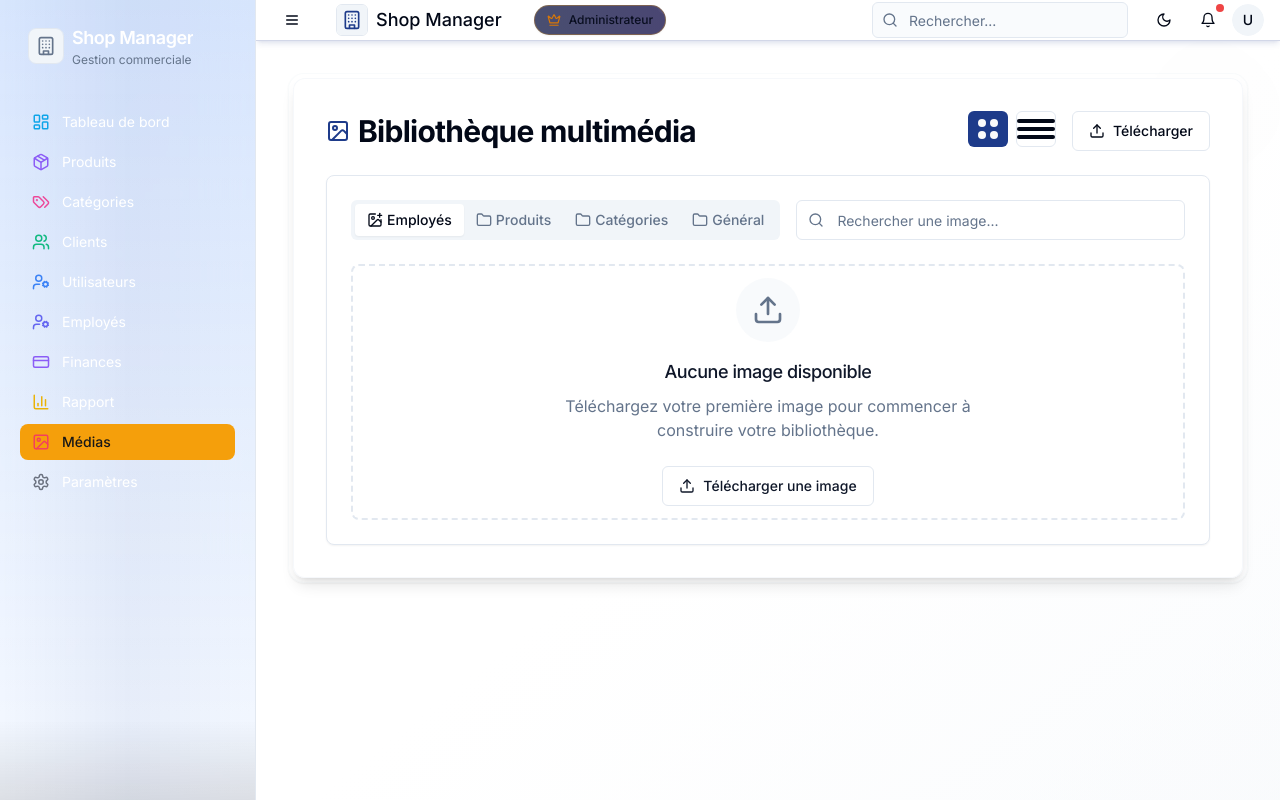
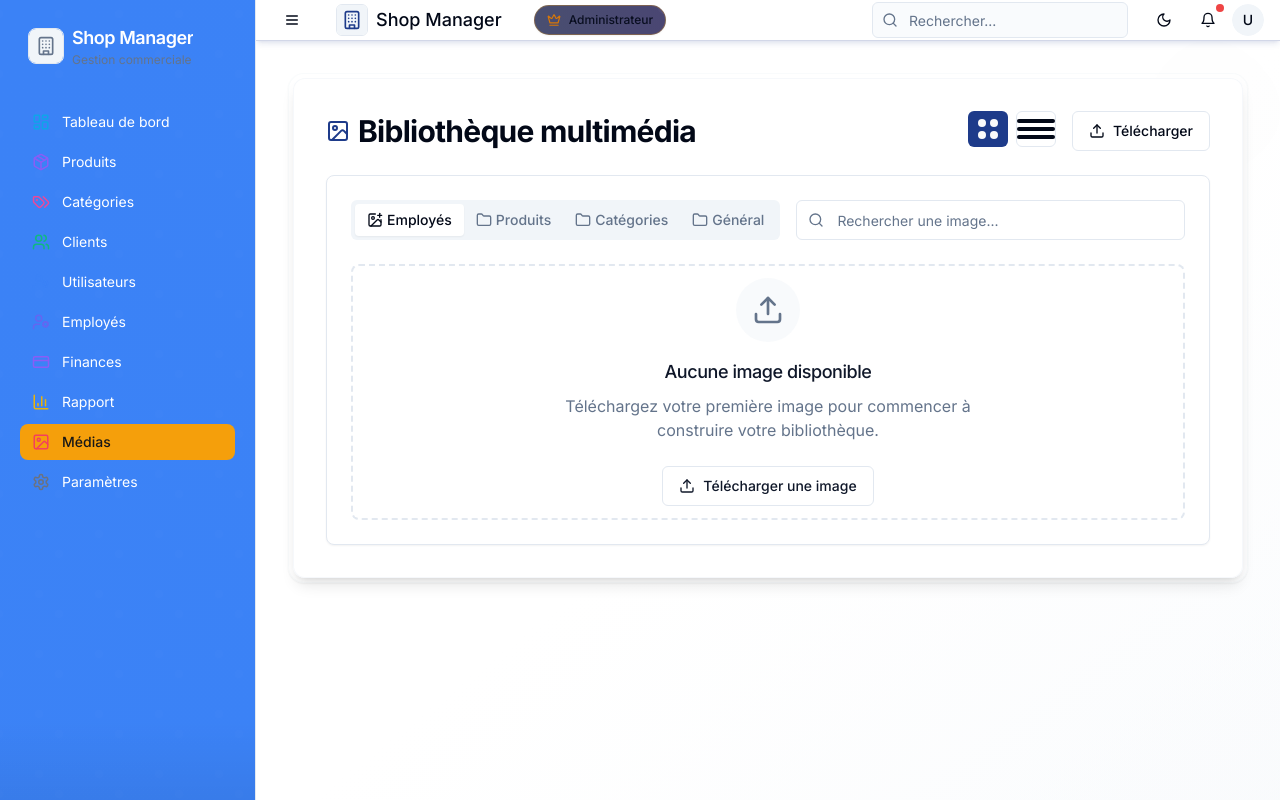
Before and after one commit to Misterai223/boutique-mali-gestion, a React (Vite) app: page /media in a window 1280 px wide. Built offline with nearby package versions, Linux system fonts and the light colour scheme; sample sign-in values are in the browser's storage.

Commit message:
Fix: Sidebar background color issue
The primary color was not correctly applied to the sidebar background, causing a visual issue with the blur effect. This commit addresses the problem.

```diff
--- a/src/components/layout/Sidebar.tsx
+++ b/src/components/layout/Sidebar.tsx
@@ -54,21 +54,20 @@ export function Sidebar({ className }: SidebarProps) {
       transition={{ duration: 0.4, ease: "easeOut" }}
       className={cn(
         "flex h-full border-r transition-all duration-300 sidebar-custom overflow-y-auto overflow-x-hidden relative",
-        "before:absolute before:inset-0 before:bg-gradient-to-b before:from-background/80 before:to-background/95 before:backdrop-blur-xl before:z-0",
-        "after:absolute after:inset-0 after:bg-gradient-to-r after:from-transparent after:via-primary/5 after:to-transparent after:z-0",
         className
       )}
       style={{
         backgroundColor: primaryColor,
         backgroundImage: `
-          linear-gradient(135deg, ${primaryColor} 0%, ${primaryColor}dd 50%, ${primaryColor} 100%),
-          radial-gradient(circle at 30% 80%, rgba(255,255,255,0.1) 0%, transparent 50%),
-          radial-gradient(circle at 80% 20%, rgba(255,255,255,0.05) 0%, transparent 50%)
-        `
+          linear-gradient(135deg, ${primaryColor} 0%, ${primaryColor}ee 50%, ${primaryColor} 100%),
+          radial-gradient(circle at 30% 80%, rgba(255,255,255,0.08) 0%, transparent 50%),
+          radial-gradient(circle at 80% 20%, rgba(255,255,255,0.04) 0%, transparent 50%)
+        `,
+        color: '#ffffff'
       }}
     >
-      {/* Animated background pattern */}
-      <div className="absolute inset-0 opacity-5 z-0">
+      {/* Pattern de fond subtil sans masquer la couleur */}
+      <div className="absolute inset-0 opacity-10 z-0">
         <motion.div
           animate={{
             backgroundPosition: ["0% 0%", "100% 100%"]
@@ -108,12 +107,12 @@ export function Sidebar({ className }: SidebarProps) {
           <NavMenu isCollapsed={isCollapsed} />
         </motion.div>
 
-        {/* Decorative gradient at bottom */}
+        {/* Dégradé décoratif en bas */}
         <motion.div
           initial={{ opacity: 0, scale: 0.8 }}
           animate={{ opacity: 1, scale: 1 }}
           transition={{ delay: 0.5, duration: 0.3 }}
-          className="absolute bottom-0 left-0 right-0 h-20 bg-gradient-to-t from-black/10 to-transparent pointer-events-none"
+          className="absolute bottom-0 left-0 right-0 h-20 bg-gradient-to-t from-black/5 to-transparent pointer-events-none"
         />
       </div>
     </motion.aside>
```
